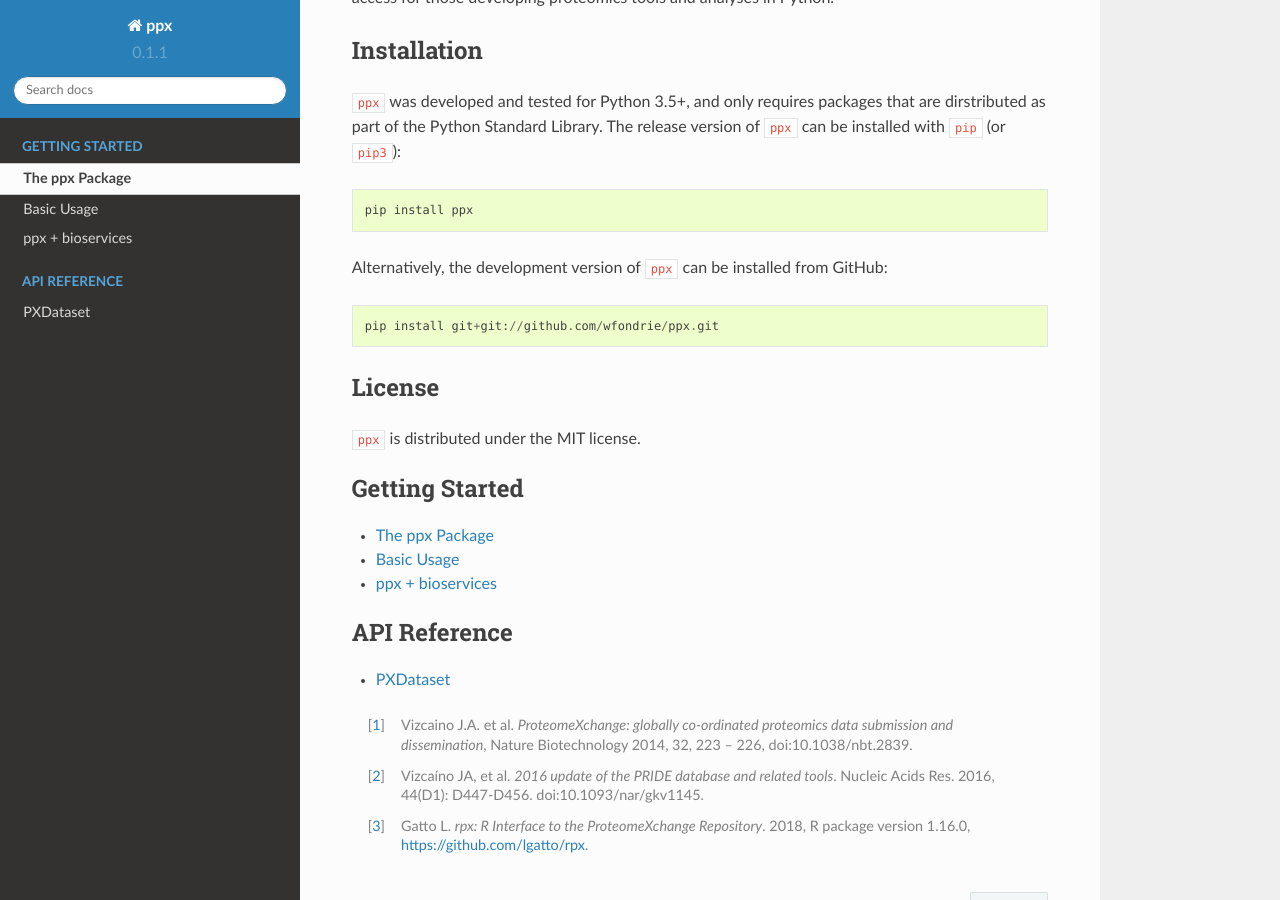
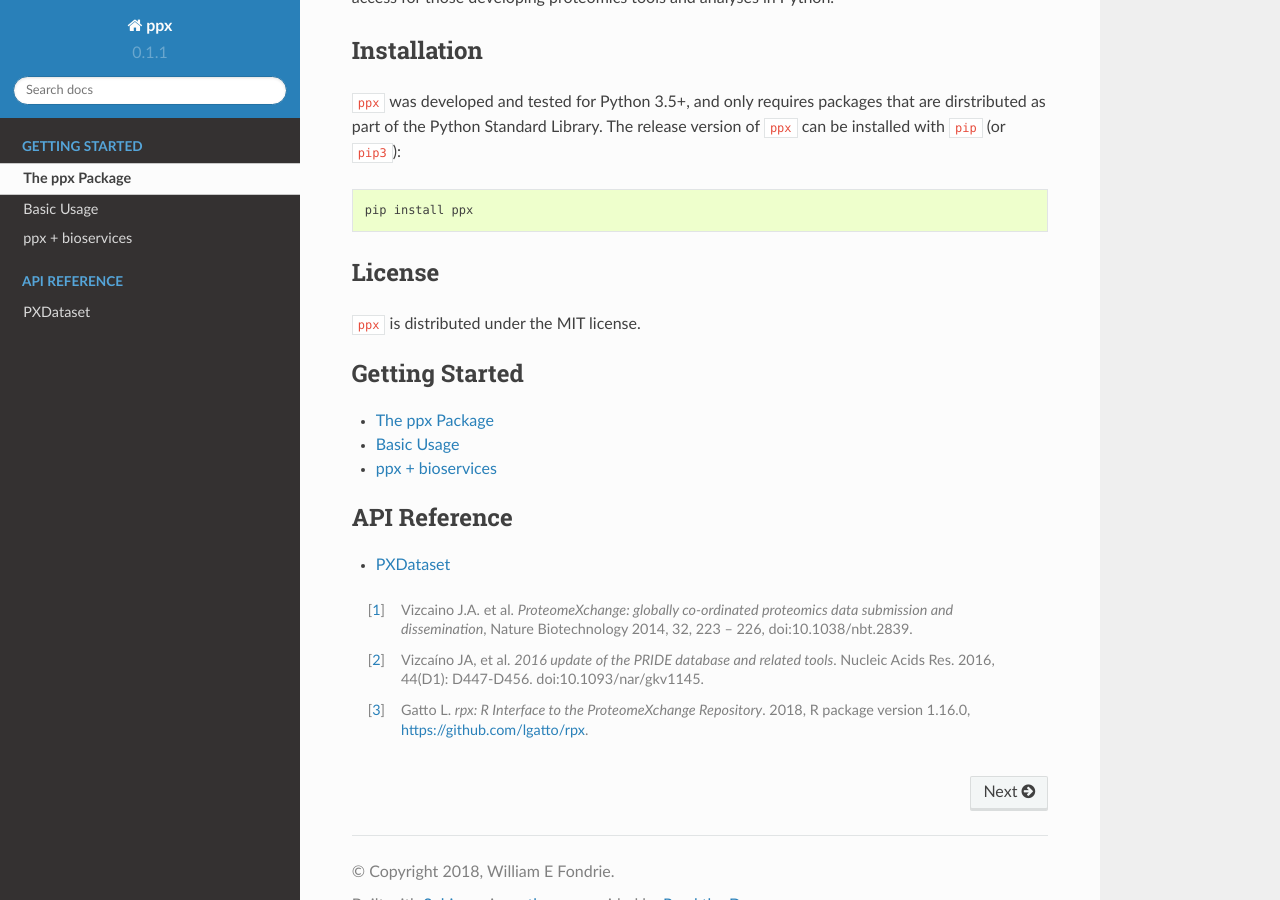
Before and after one commit to wfondrie/ppx, a Sphinx documentation site: the page built from docs/index.rst, in a window 1280 px wide and 900 px high, scrolled down 420 px. Built offline with Sphinx 7.4.7 and the Read the Docs theme 2.0.0, drawn with Linux system fonts in a browser that asks for light colours.

Commit message:
removed devel install instructions

```diff
--- a/docs/index.rst
+++ b/docs/index.rst
@@ -34,11 +34,6 @@ release version of :code:`ppx` can be installed with :code:`pip` (or
 
     pip install ppx
 
-Alternatively, the development version of :code:`ppx` can be installed from
-GitHub::
-
-    pip install git+git://github.com/wfondrie/ppx.git
-
 License
 -------
 :code:`ppx` is distributed under the MIT license.
```
